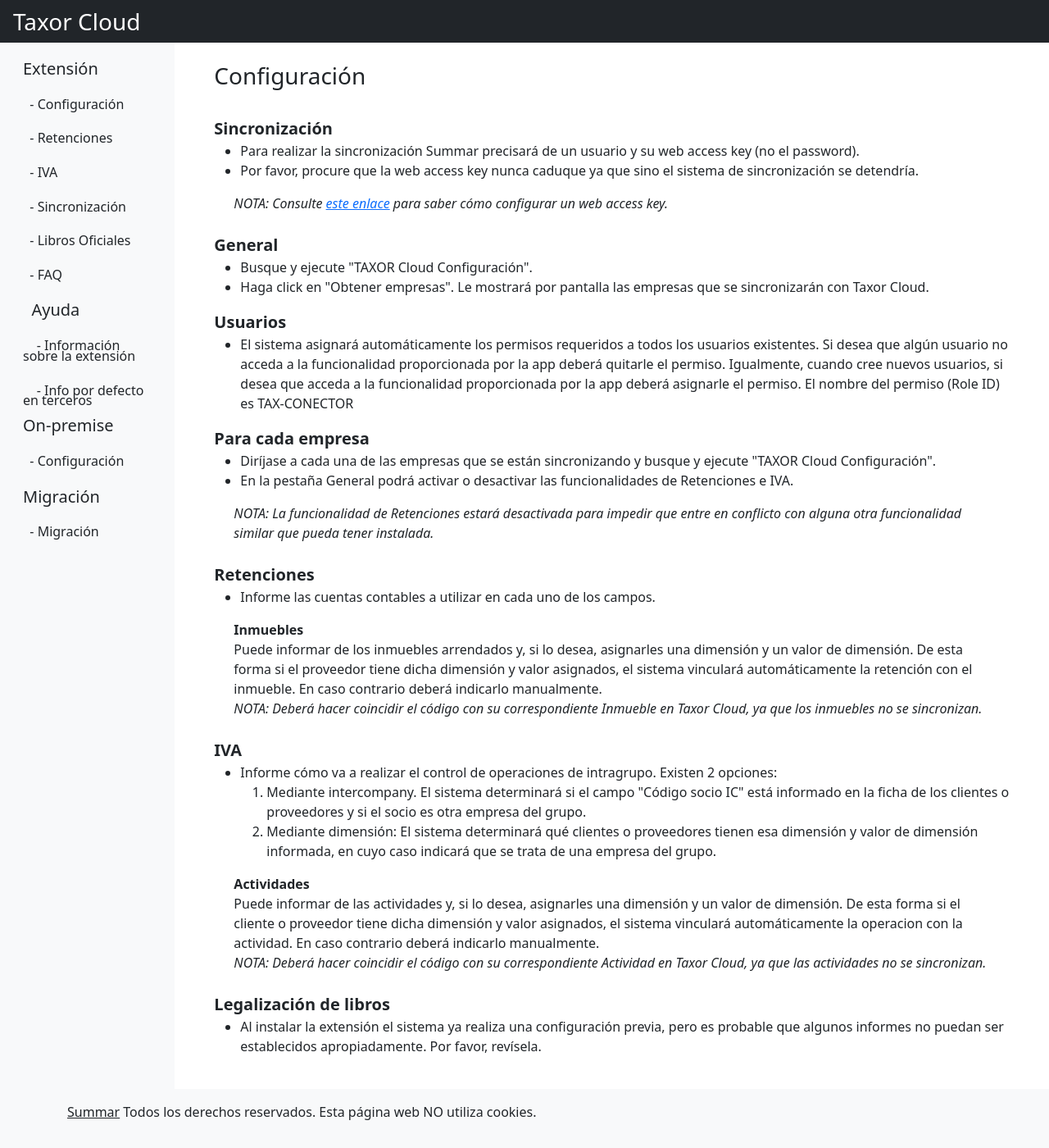
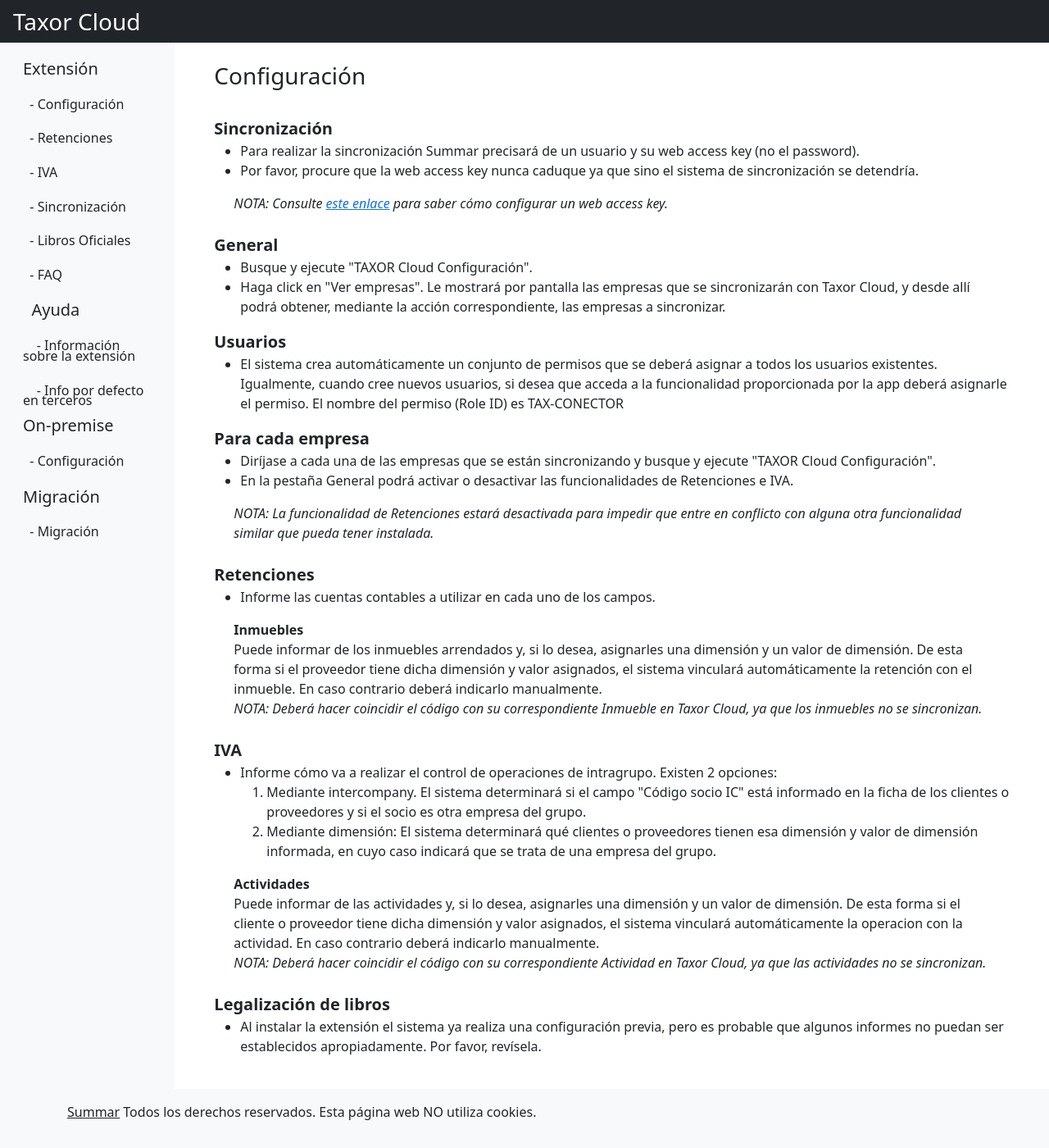
Before and after one commit to SUMMARTEC/summartec.github.io, a Jekyll site: the page built from app/config.html, in a window 1280 px wide and 1400 px high. Shown: the whole window at 82% size. Built offline with Jekyll 4.4.1, drawn with Linux system fonts in a browser that asks for light colours.

Commit message:
Update config.html

```diff
--- a/app/config.html
+++ b/app/config.html
@@ -20,12 +20,12 @@
 <span class="fs-5"><strong>General</strong></span>
 <ul>
   <li>Busque y ejecute "TAXOR Cloud Configuración".</li>
-  <li>Haga click en "Obtener empresas". Le mostrará por pantalla las empresas que se sincronizarán con Taxor Cloud.</li>
+  <li>Haga click en "Ver empresas". Le mostrará por pantalla las empresas que se sincronizarán con Taxor Cloud, y desde allí podrá obtener, mediante la acción correspondiente, las empresas a sincronizar.</li>
 </ul>
 <!-- ------------------------------------------------------------------------------------------------------ -->
 <span class="fs-5"><strong>Usuarios</strong></span>
 <ul>
-  <li>El sistema asignará automáticamente los permisos requeridos a todos los usuarios existentes. Si desea que algún usuario no acceda a la funcionalidad proporcionada por la app deberá quitarle el permiso. Igualmente, cuando cree nuevos usuarios, si desea que acceda a la funcionalidad proporcionada por la app deberá asignarle el permiso. El nombre del permiso (Role ID) es TAX-CONECTOR</li>
+  <li>El sistema crea automáticamente un conjunto de permisos que se deberá asignar a todos los usuarios existentes. Igualmente, cuando cree nuevos usuarios, si desea que acceda a la funcionalidad proporcionada por la app deberá asignarle el permiso. El nombre del permiso (Role ID) es TAX-CONECTOR</li>
 </ul>
 <!-- ------------------------------------------------------------------------------------------------------ -->
 <span class="fs-5"><strong>Para cada empresa</strong></span>
```
